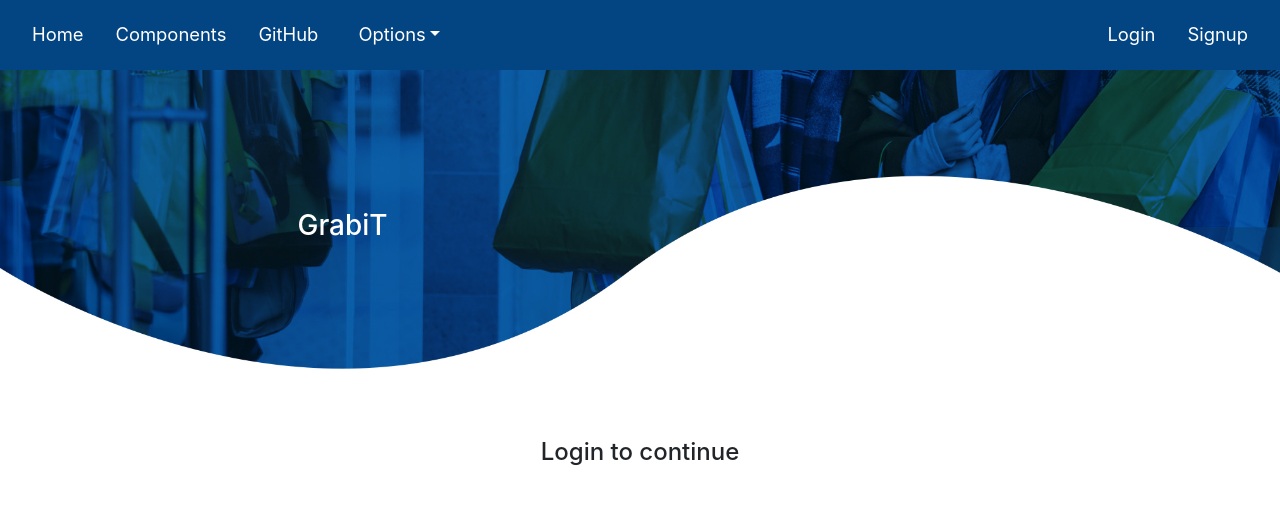
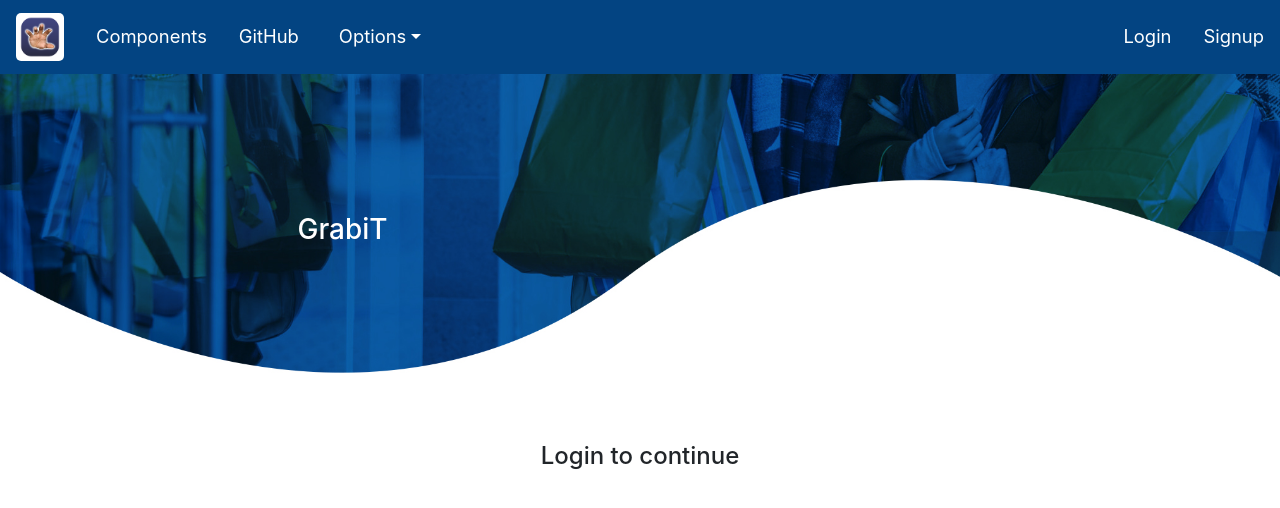
Before and after one commit to sachhyamtuladhar/GrabiT, a React (Create React App) app in the folder client/: page / in a window 1280 px wide. Shown: the top 508 px of the page. Built offline with nearby package versions, Linux system fonts and the light colour scheme.

Commit message:
add logo

```diff
--- /dev/null
+++ b/client/src/components/Logo/Logo.js
@@ -0,0 +1,13 @@
+import React from 'react'
+import grabitLogo from '../../assets/logo/Grabit3-transparent.png'
+import styles from './Logo.module.scss'
+
+const logo = () => {
+    return (
+        <div className={styles.Logo}>
+            <img src={grabitLogo} alt="logo"></img>
+        </div>
+    )
+}
+
+export default logo
--- /dev/null
+++ b/client/src/components/Logo/Logo.module.scss
@@ -0,0 +1,11 @@
+.Logo{
+    height: 100%;
+    background-color: white;
+    border-radius: 5px;
+    box-sizing: border-box;
+
+
+    img{
+        height: 3rem;
+    }
+}
--- a/client/src/components/UI/Navbar.js
+++ b/client/src/components/UI/Navbar.js
@@ -17,6 +17,7 @@ import { NavLink } from 'react-router-dom'
 
 
 import styles from './Navbar.module.scss'
+import Logo from '../Logo/Logo';
 
 const Example = (props) => {
   const [isOpen, setIsOpen] = useState(false);
@@ -25,8 +26,8 @@ const Example = (props) => {
 
   return (
     <div>
-      <Navbar className={styles.Navbar}  expand="md">
-        <NavbarBrand href="/">Home</NavbarBrand>
+      <Navbar className={`${styles.Navbar} px-0`}  expand="md">
+        <NavbarBrand href="/"><Logo /></NavbarBrand>
         <NavbarToggler onClick={toggle} />
         <Collapse isOpen={isOpen} navbar>
           <Nav className="mr-auto" navbar>
```
Also changed, not shown: client/src/assets/logo/Grabit3-transparent.png (added), client/src/assets/logo/logo1.png (added).
